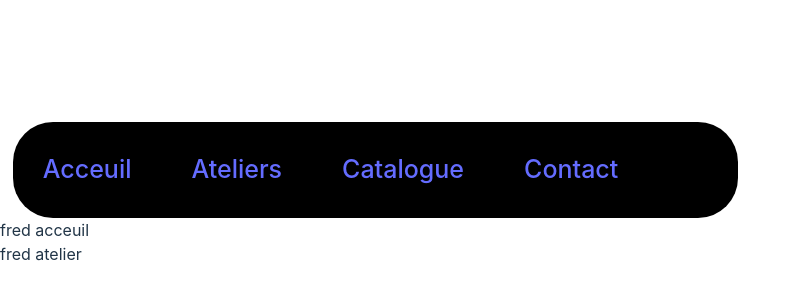
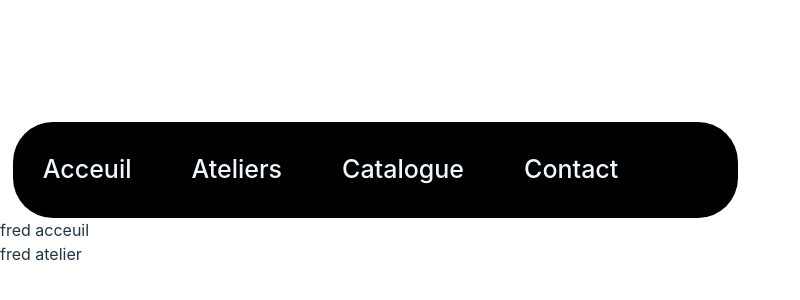
Before and after one commit to TICONFRED27/sitefred-wd, a React (Vite) app in the folder siteFigurines/: page / in a window 1280 px wide. Shown: the part 206-506 px from the top of the page, without its empty margins (0-800 px from the left). Built offline with nearby package versions, Linux system fonts and the light colour scheme.

Commit message:
Update Navbar.jsx

```diff
--- a/siteFigurines/src/components/Navbar/Navbar.jsx
+++ b/siteFigurines/src/components/Navbar/Navbar.jsx
@@ -6,16 +6,24 @@ function Navbar() {
       <nav className="navbar">
         <ul className="navbar__ul">
           <li className="navbar__li">
-            <a href="#">Acceuil</a>
+            <a className="navbar__a" href="#">
+              Acceuil
+            </a>
           </li>
           <li className="navbar__li">
-            <a href="#">Ateliers</a>
+            <a className="navbar__a" href="#">
+              Ateliers
+            </a>
           </li>
           <li className="navbar__li">
-            <a href="#">Catalogue</a>
+            <a className="navbar__a" href="#">
+              Catalogue
+            </a>
           </li>
           <li className="navbar__li">
-            <a href="#">Contact</a>
+            <a className="navbar__a" href="#">
+              Contact
+            </a>
           </li>
         </ul>
       </nav>
```
